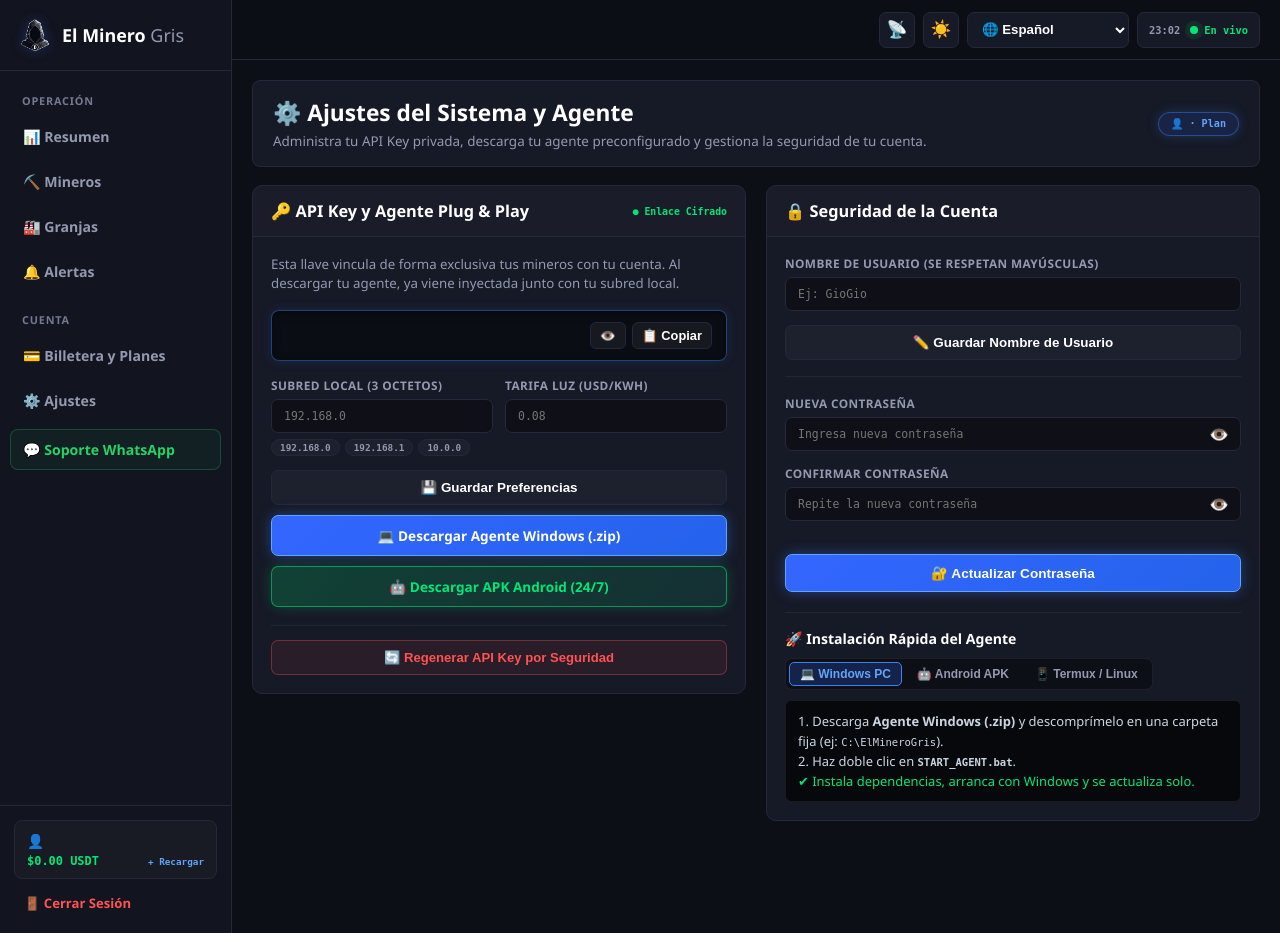
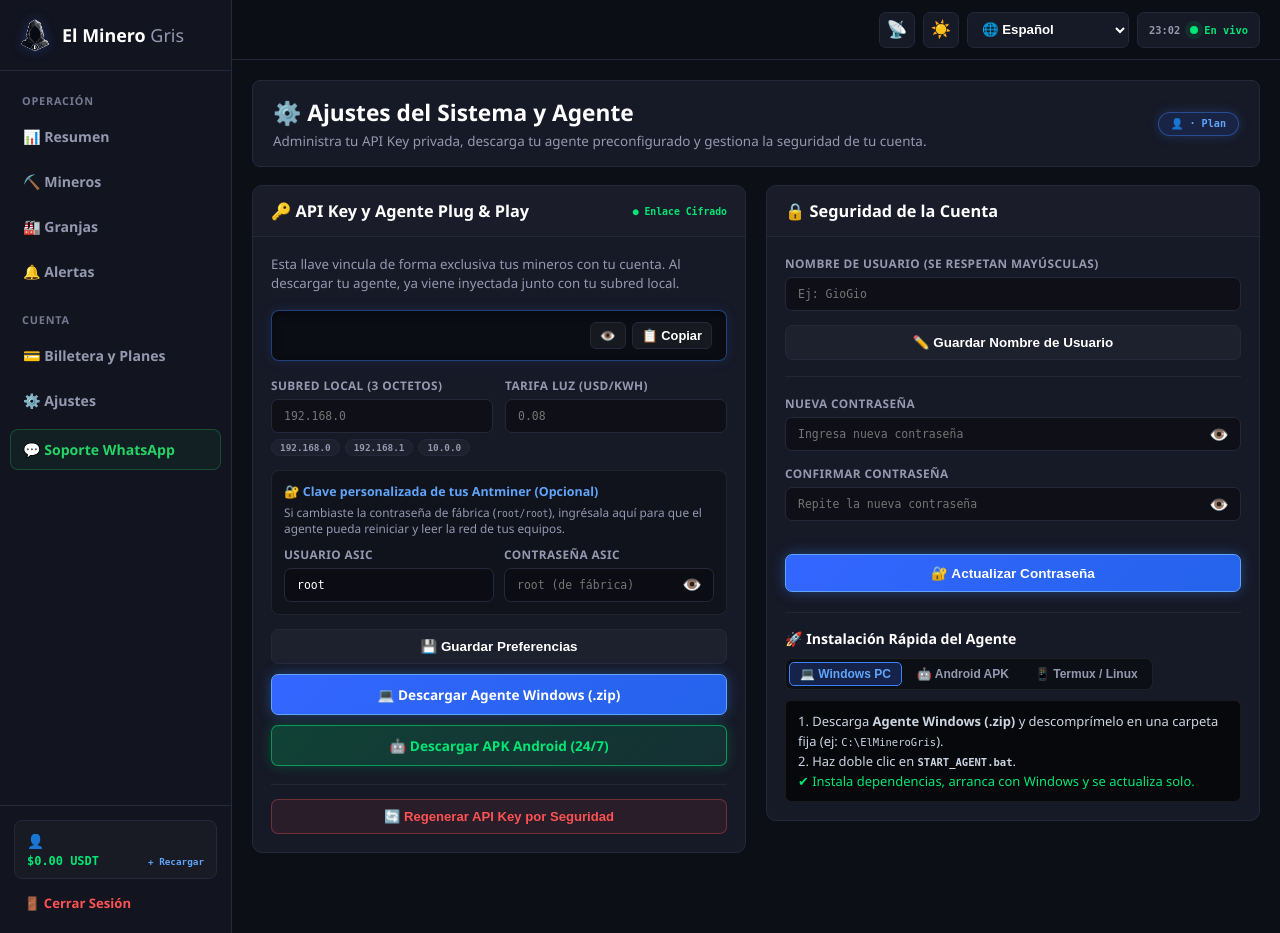
Before and after one commit to elminerogris/antminer-panel, a Flask app: template templates/ajustes.html in a window 1280 px wide. Run offline with Flask 3, Linux system fonts and the light colour scheme; the template is opened without the code that fills it, so the values that code supplies are empty; some libraries are stand-ins or nearby versions.

Commit message:
Update ajustes.html

```diff
--- a/templates/ajustes.html
+++ b/templates/ajustes.html
@@ -1,7 +1,6 @@
 {% extends "layout.html" %}
 {% block content %}
 <style>
-    /* Encabezado de Ajustes */
     .settings-header {
         display: flex;
         align-items: center;
@@ -42,7 +41,6 @@
         box-shadow: 0 0 12px rgba(59, 130, 246, 0.25);
     }
 
-    /* Notificación Flash del Servidor */
     .alert-msg-pro {
         background: linear-gradient(90deg, rgba(0, 230, 118, 0.14) 0%, rgba(0, 230, 118, 0.04) 100%);
         border: 1px solid rgba(0, 230, 118, 0.45);
@@ -58,7 +56,6 @@
         box-shadow: 0 0 14px rgba(0, 230, 118, 0.18);
     }
 
-    /* Grilla Principal */
     .grid-ajustes {
         display: grid;
         grid-template-columns: repeat(auto-fit, minmax(340px, 1fr));
@@ -87,9 +84,7 @@
         font-size: 1.02em;
         color: var(--text-main);
     }
-    .card-pro-body {
-        padding: 18px;
-    }
+    .card-pro-body { padding: 18px; }
     .panel-sub {
         color: var(--text-muted);
         font-size: 0.83em;
@@ -97,7 +92,6 @@
         line-height: 1.45;
     }
 
-    /* Caja de API Key */
     .api-box-pro {
         background: rgba(10, 12, 18, 0.85);
         border: 1px solid rgba(59, 130, 246, 0.45);
@@ -114,16 +108,8 @@
         margin-bottom: 16px;
         box-shadow: inset 0 2px 8px rgba(0, 0, 0, 0.5), 0 0 12px rgba(59, 130, 246, 0.15);
     }
-    .api-key-val {
-        word-break: break-all;
-        letter-spacing: 0.5px;
-    }
-    .api-actions {
-        display: flex;
-        align-items: center;
-        gap: 6px;
-        flex-shrink: 0;
-    }
+    .api-key-val { word-break: break-all; letter-spacing: 0.5px; }
+    .api-actions { display: flex; align-items: center; gap: 6px; flex-shrink: 0; }
     .btn-mini-icon {
         background: rgba(255, 255, 255, 0.05);
         border: 1px solid var(--border-color);
@@ -141,7 +127,6 @@
         color: #fff;
     }
 
-    /* Formularios */
     .form-group { margin-bottom: 14px; }
     .form-label {
         display: block;
@@ -152,11 +137,7 @@
         text-transform: uppercase;
         letter-spacing: 0.4px;
     }
-    .input-wrap {
-        position: relative;
-        display: flex;
-        align-items: center;
-    }
+    .input-wrap { position: relative; display: flex; align-items: center; }
     .form-input {
         width: 100%;
         background: rgba(10, 12, 18, 0.7);
@@ -188,13 +169,7 @@
     }
     .btn-eye:hover { color: #fff; background: rgba(255, 255, 255, 0.08); }
 
-    /* Píldoras rápidas de Subred */
-    .subnet-presets {
-        display: flex;
-        gap: 5px;
-        margin-top: 6px;
-        flex-wrap: wrap;
-    }
+    .subnet-presets { display: flex; gap: 5px; margin-top: 6px; flex-wrap: wrap; }
     .sub-pill {
         background: rgba(255, 255, 255, 0.03);
         border: 1px solid var(--border-color);
@@ -213,12 +188,26 @@
         background: rgba(51, 102, 255, 0.16);
     }
 
-    /* Botones con Neon Glow */
-    .btn-row {
-        display: flex;
-        gap: 10px;
-        flex-wrap: wrap;
+    .asic-cred-box {
+        background: rgba(10, 12, 18, 0.45);
+        border: 1px solid rgba(255, 255, 255, 0.07);
+        border-radius: 8px;
+        padding: 12px;
+        margin-bottom: 14px;
     }
+    .asic-cred-title {
+        font-size: 0.78em;
+        font-weight: bold;
+        color: #60a5fa;
+        margin-bottom: 4px;
+    }
+    .asic-cred-sub {
+        font-size: 0.74em;
+        color: var(--text-muted);
+        margin-bottom: 10px;
+    }
+
+    .btn-row { display: flex; gap: 10px; flex-wrap: wrap; }
     .btn-main-pro {
         background: linear-gradient(135deg, #3366ff 0%, #2563eb 100%);
         color: #fff;
@@ -237,10 +226,7 @@
         box-shadow: 0 0 14px rgba(59, 130, 246, 0.4);
         flex: 1 1 auto;
     }
-    .btn-main-pro:hover {
-        box-shadow: 0 0 22px rgba(59, 130, 246, 0.75);
-        transform: translateY(-1px);
-    }
+    .btn-main-pro:hover { box-shadow: 0 0 22px rgba(59, 130, 246, 0.75); transform: translateY(-1px); }
     .btn-android-pro {
         background: linear-gradient(135deg, rgba(0, 230, 118, 0.20) 0%, rgba(16, 185, 129, 0.14) 100%);
         color: #00e676;
@@ -282,11 +268,7 @@
         text-decoration: none;
         flex: 1 1 auto;
     }
-    .btn-outline-pro:hover {
-        border-color: #3b82f6;
-        background: rgba(51, 102, 255, 0.16);
-        color: #fff;
-    }
+    .btn-outline-pro:hover { border-color: #3b82f6; background: rgba(51, 102, 255, 0.16); color: #fff; }
     .btn-danger-pro {
         background: rgba(255, 82, 82, 0.08);
         color: #ff5252;
@@ -309,7 +291,6 @@
         box-shadow: 0 0 14px rgba(255, 82, 82, 0.45);
     }
 
-    /* Guía de Instalación con Pestañas */
     .guide-box {
         margin-top: 20px;
         padding-top: 16px;
@@ -372,7 +353,6 @@
         min-height: 15px;
     }
 
-    /* Toast */
     .settings-toast {
         position: fixed;
         bottom: 22px;
@@ -392,7 +372,6 @@
 
 <div id="settingsToast" class="settings-toast" translate="no"></div>
 
-<!-- Encabezado -->
 <div class="settings-header">
     <div>
         <h1>⚙️ Ajustes del Sistema y Agente</h1>
@@ -444,6 +423,26 @@
                         <input type="number" step="0.001" min="0" name="tarifa_kwh" class="form-input" value="{{ user.tarifa_kwh }}" placeholder="0.08" required>
                     </div>
                 </div>
+
+                <!-- Credenciales HTTP personalizadas de los ASICs -->
+                <div class="asic-cred-box">
+                    <div class="asic-cred-title">🔐 Clave personalizada de tus Antminer (Opcional)</div>
+                    <div class="asic-cred-sub">Si cambiaste la contraseña de fábrica (<code>root/root</code>), ingrésala aquí para que el agente pueda reiniciar y leer la red de tus equipos.</div>
+                    <div style="display:grid; grid-template-columns: 1fr 1fr; gap:10px;">
+                        <div>
+                            <label class="form-label">Usuario ASIC</label>
+                            <input type="text" name="miner_user" class="form-input" value="{{ user.miner_user or 'root' }}" placeholder="root" translate="no">
+                        </div>
+                        <div>
+                            <label class="form-label">Contraseña ASIC</label>
+                            <div class="input-wrap">
+                                <input type="password" id="minerPassInput" name="miner_pass" class="form-input with-eye" value="{{ user.miner_pass or '' }}" placeholder="root (de fábrica)">
+                                <button type="button" class="btn-eye" onclick="togglePassField('minerPassInput', this)">👁️</button>
+                            </div>
+                        </div>
+                    </div>
+                </div>
+
                 <div class="btn-row" style="margin-bottom: 10px;">
                     <button type="submit" class="btn-outline-pro" style="width:100%;">💾 Guardar Preferencias</button>
                 </div>
@@ -467,7 +466,6 @@
             <span style="font-size:0.74em; color:var(--text-muted); font-family:monospace;" translate="no">{{ user.username }}</span>
         </div>
         <div class="card-pro-body">
-            <!-- Editar Nombre de Usuario -->
             <form action="/ajustes" method="POST" style="margin-bottom: 18px; padding-bottom: 16px; border-bottom: 1px solid rgba(255,255,255,0.06);">
                 <input type="hidden" name="accion" value="cambiar_username">
                 <div class="form-group">
@@ -481,7 +479,6 @@
                 {% endif %}
             </form>
 
-            <!-- Editar Contraseña -->
             <form action="/ajustes" method="POST" onsubmit="return validarClavesAntesDeEnviar();">
                 <input type="hidden" name="accion" value="cambiar_password">
                 <div class="form-group">
@@ -502,7 +499,6 @@
                 <button type="submit" class="btn-main-pro" style="width:100%;">🔐 Actualizar Contraseña</button>
             </form>
 
-            <!-- Guía rápida con pestañas actualizadas -->
             <div class="guide-box">
                 <div style="font-weight:bold; font-size:0.88em; margin-bottom:10px; color:var(--text-main);">🚀 Instalación Rápida del Agente</div>
                 <div class="guide-tabs">
```
